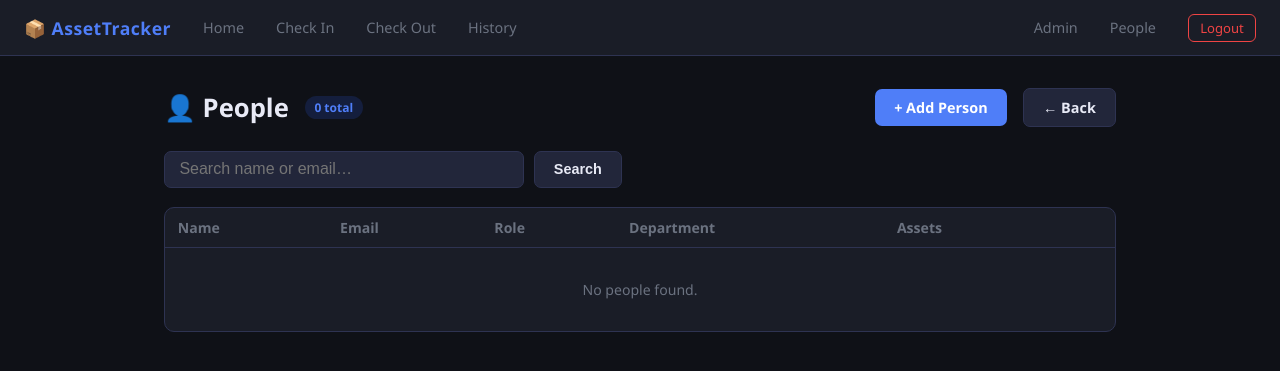
After one commit to TechniKalCancer/Basic-Asset-Tracking, a Flask app: page /admin/people in a window 1280 px wide. The commit adds this page. Shown: the top 371 px of the page. Run offline with Flask 3, Linux system fonts and the light colour scheme; the visitor is signed in with stand-in values (Sample User, id 1).

Commit message:
Add People directory and asset assignment workflow
Adds a Person model (name, email, role, department) and lets assets
be assigned/reassigned to a person directly from the registry page.
Also pins password hashing to pbkdf2:sha256 since scrypt isn't
available under LibreSSL-backed Python builds.

Co-Authored-By: Claude Sonnet 5 <noreply@anthropic.com>

```diff
--- a/app.py
+++ b/app.py
@@ -23,7 +23,9 @@ app.secret_key = os.environ.get('SECRET_KEY', 'dev-secret-change-in-prod')
 SESSION_TIMEOUT_MINUTES = 15
 WARNING_BEFORE_SECONDS  = 120  # warn 2 min before expiry
 
-ADMIN_PASSWORD_HASH = generate_password_hash(os.environ.get('ADMIN_PASSWORD', 'admin123'))
+ADMIN_PASSWORD_HASH = generate_password_hash(
+    os.environ.get('ADMIN_PASSWORD', 'admin123'), method='pbkdf2:sha256'
+)
 
 # ─── Simple in-memory login rate limiter ──────────────────────────────────────
 _login_attempts = defaultdict(list)  # ip -> [timestamp, ...]
@@ -74,18 +76,48 @@ class Asset(db.Model):
     it gets healed automatically when a CSV import adds that asset_tag.
     """
     __tablename__ = 'asset'
-    id           = db.Column(db.Integer, primary_key=True)
-    asset_tag    = db.Column(db.String(120), unique=True, nullable=False, index=True)
-    check_in     = db.Column(db.DateTime, nullable=True)
-    check_out    = db.Column(db.DateTime, nullable=True)
-    is_valid     = db.Column(db.Boolean, default=False, nullable=False)
+    id             = db.Column(db.Integer, primary_key=True)
+    asset_tag      = db.Column(db.String(120), unique=True, nullable=False, index=True)
+    check_in       = db.Column(db.DateTime, nullable=True)
+    check_out      = db.Column(db.DateTime, nullable=True)
+    is_valid       = db.Column(db.Boolean, default=False, nullable=False)
+    assigned_to_id = db.Column(db.Integer, db.ForeignKey('person.id'), nullable=True)
+
+    assigned_to = db.relationship('Person', backref='assets')
 
     def to_dict(self):
         return {
-            'asset_tag': self.asset_tag,
-            'check_in':  self.check_in.isoformat() if self.check_in else None,
-            'check_out': self.check_out.isoformat() if self.check_out else None,
-            'is_valid':  self.is_valid,
+            'asset_tag':    self.asset_tag,
+            'check_in':     self.check_in.isoformat() if self.check_in else None,
+            'check_out':    self.check_out.isoformat() if self.check_out else None,
+            'is_valid':     self.is_valid,
+            'assigned_to':  self.assigned_to.full_name if self.assigned_to else None,
+        }
+
+
+class Person(db.Model):
+    """A staff/student record that an asset can be assigned to."""
+    __tablename__ = 'person'
+    id         = db.Column(db.Integer, primary_key=True)
+    first_name = db.Column(db.String(80), nullable=False)
+    last_name  = db.Column(db.String(80), nullable=False)
+    email      = db.Column(db.String(120), unique=True, nullable=False, index=True)
+    role       = db.Column(db.String(20), nullable=False, default='staff')  # 'staff' | 'student'
+    department = db.Column(db.String(80), nullable=True)
+    created_at = db.Column(db.DateTime, nullable=False, default=datetime.utcnow)
+
+    @property
+    def full_name(self):
+        return f'{self.first_name} {self.last_name}'
+
+    def to_dict(self):
+        return {
+            'id':         self.id,
+            'first_name': self.first_name,
+            'last_name':  self.last_name,
+            'email':      self.email,
+            'role':       self.role,
+            'department': self.department,
         }
 
 
@@ -224,9 +256,11 @@ def session_status():
 def admin_panel():
     registry_count = AssetRegistry.query.count()
     orphan_count   = Asset.query.filter_by(is_valid=False).count()
+    people_count   = Person.query.count()
     return render_template('admin_panel.html',
                            registry_count=registry_count,
-                           orphan_count=orphan_count)
+                           orphan_count=orphan_count,
+                           people_count=people_count)
 
 
 @app.route('/admin/upload_csv', methods=['POST'])
@@ -359,7 +393,14 @@ def admin_registry():
             )
         )
     pagination = query.paginate(page=page, per_page=per_page, error_out=False)
-    return render_template('admin_registry.html', pagination=pagination, search=search)
+
+    page_tags = [row.asset_tag for row in pagination.items]
+    assets_by_tag = {
+        a.asset_tag: a for a in Asset.query.filter(Asset.asset_tag.in_(page_tags))
+    }
+
+    return render_template('admin_registry.html', pagination=pagination, search=search,
+                           assets_by_tag=assets_by_tag)
 
 
 @app.route('/admin/orphans')
@@ -367,6 +408,166 @@ def admin_registry():
 def admin_orphans():
     orphans = Asset.query.filter_by(is_valid=False).order_by(Asset.asset_tag).all()
     return render_template('admin_orphans.html', orphans=orphans)
+
+
+# ─── People ───────────────────────────────────────────────────────────────────
+
+@app.route('/admin/people')
+@login_required
+def admin_people():
+    page     = request.args.get('page', 1, type=int)
+    per_page = 50
+    query    = Person.query.order_by(Person.last_name, Person.first_name)
+    search   = request.args.get('q', '').strip()
+    if search:
+        like = f'%{search}%'
+        query = query.filter(
+            db.or_(
+                Person.first_name.ilike(like),
+                Person.last_name.ilike(like),
+                Person.email.ilike(like),
+            )
+        )
+    pagination = query.paginate(page=page, per_page=per_page, error_out=False)
+    return render_template('admin_people.html', pagination=pagination, search=search)
+
+
+def _person_form_values():
+    """Reads and normalizes the People create/edit form fields from the request."""
+    return {
+        'first_name': request.form.get('first_name', '').strip(),
+        'last_name':  request.form.get('last_name', '').strip(),
+        'email':      request.form.get('email', '').strip().lower(),
+        'role':       request.form.get('role', 'staff').strip(),
+        'department': request.form.get('department', '').strip() or None,
+    }
+
+
+def _validate_person_form(values):
+    """Returns an error message string, or None if the form values are valid."""
+    if not values['first_name'] or not values['last_name'] or not values['email']:
+        return 'First name, last name, and email are required.'
+    if '@' not in values['email'] or '.' not in values['email'].split('@')[-1]:
+        return 'Enter a valid email address.'
+    return None
+
+
+@app.route('/admin/people/new', methods=['GET', 'POST'])
+@login_required
+def admin_person_new():
+    if request.method == 'POST':
+        values = _person_form_values()
+        error = _validate_person_form(values)
+        if error:
+            flash(error, 'error')
+            return render_template('admin_person_form.html', person=None, form=values)
+
+        try:
+            person = Person(**values)
+            db.session.add(person)
+            db.session.commit()
+            flash(f'Added {person.full_name}.', 'success')
+            return redirect(url_for('admin_people'))
+        except Exception as e:
+            db.session.rollback()
+            flash(f'Could not add person: {e}', 'error')
+            return render_template('admin_person_form.html', person=None, form=values)
+
+    return render_template('admin_person_form.html', person=None, form=None)
+
+
+@app.route('/admin/people/<int:person_id>/edit', methods=['GET', 'POST'])
+@login_required
+def admin_person_edit(person_id):
+    person = Person.query.get_or_404(person_id)
+
+    if request.method == 'POST':
+        values = _person_form_values()
+        error = _validate_person_form(values)
+        if error:
+            flash(error, 'error')
+            return render_template('admin_person_form.html', person=person, form=values)
+
+        try:
+            for field, value in values.items():
+                setattr(person, field, value)
+            db.session.commit()
+            flash(f'Updated {person.full_name}.', 'success')
+            return redirect(url_for('admin_people'))
+        except Exception as e:
+            db.session.rollback()
+            flash(f'Could not update person: {e}', 'error')
+            return render_template('admin_person_form.html', person=person, form=values)
+
+    return render_template('admin_person_form.html', person=person, form=None)
+
+
+@app.route('/admin/people/<int:person_id>/delete', methods=['POST'])
+@login_required
+def admin_person_delete(person_id):
+    """Deletes a person. Any assets currently assigned to them are unassigned, not blocked."""
+    person = Person.query.get_or_404(person_id)
+    try:
+        unassigned = Asset.query.filter_by(assigned_to_id=person.id).update({'assigned_to_id': None})
+        db.session.delete(person)
+        db.session.commit()
+        msg = f'Deleted {person.full_name}.'
+        if unassigned:
+            msg += f' Unassigned {unassigned} asset{"s" if unassigned != 1 else ""}.'
+        flash(msg, 'success')
+    except Exception as e:
+        db.session.rollback()
+        flash(f'Could not delete person: {e}', 'error')
+    return redirect(url_for('admin_people'))
+
+
+# ─── Asset Assignment ─────────────────────────────────────────────────────────
+
+@app.route('/admin/assets/<string:asset_tag>/assign', methods=['GET', 'POST'])
+@login_required
+def admin_asset_assign(asset_tag):
+    """
+    Assigns a person to an asset_tag. The asset_tag must exist in the registry;
+    the live Asset row is created on first assignment if scanning hasn't made one yet.
+    """
+    registry_row = AssetRegistry.query.filter_by(asset_tag=asset_tag).first_or_404()
+    asset = Asset.query.filter_by(asset_tag=asset_tag).first()
+
+    if request.method == 'POST':
+        person_id = request.form.get('person_id', type=int)
+        if not person_id:
+            flash('Select a person to assign.', 'error')
+            return redirect(url_for('admin_asset_assign', asset_tag=asset_tag))
+
+        person = Person.query.get_or_404(person_id)
+        try:
+            if not asset:
+                asset = Asset(asset_tag=asset_tag, is_valid=True)
+                db.session.add(asset)
+            asset.assigned_to_id = person.id
+            db.session.commit()
+            flash(f'Assigned {asset_tag} to {person.full_name}.', 'success')
+        except Exception as e:
+            db.session.rollback()
+            flash(f'Could not assign asset: {e}', 'error')
+        return redirect(url_for('admin_registry'))
+
+    people = Person.query.order_by(Person.last_name, Person.first_name).all()
+    return render_template('admin_assign.html', registry_row=registry_row, asset=asset, people=people)
+
+
+@app.route('/admin/assets/<string:asset_tag>/unassign', methods=['POST'])
+@login_required
+def admin_asset_unassign(asset_tag):
+    asset = Asset.query.filter_by(asset_tag=asset_tag).first_or_404()
+    try:
+        asset.assigned_to_id = None
+        db.session.commit()
+        flash(f'Unassigned {asset_tag}.', 'success')
+    except Exception as e:
+        db.session.rollback()
+        flash(f'Could not unassign asset: {e}', 'error')
+    return redirect(url_for('admin_registry'))
 
 
 # ─── Scan / Check-in / Check-out API ─────────────────────────────────────────
--- a/templates/admin_panel.html
+++ b/templates/admin_panel.html
@@ -11,6 +11,10 @@
   <div class="stat-card">
     <div class="num" style="color:{{ 'var(--warning)' if orphan_count else 'var(--success)' }}">{{ orphan_count }}</div>
     <div class="lbl">Orphaned Records</div>
+  </div>
+  <div class="stat-card">
+    <div class="num">{{ people_count }}</div>
+    <div class="lbl">People</div>
   </div>
 </div>
 
@@ -44,6 +48,7 @@
 <!-- Quick links -->
 <div style="display:flex;gap:1rem;flex-wrap:wrap;">
   <a href="/admin/registry" class="btn btn-ghost">📋 View Registry</a>
+  <a href="/admin/people" class="btn btn-ghost">👤 Manage People</a>
   {% if orphan_count %}
     <a href="/admin/orphans" class="btn btn-ghost" style="color:var(--warning);border-color:var(--warning);">
       ⚠️ View {{ orphan_count }} Orphan{{ 's' if orphan_count != 1 }}
--- /dev/null
+++ b/templates/admin_people.html
@@ -0,0 +1,66 @@
+{% extends 'base.html' %}
+{% block title %}People{% endblock %}
+{% block content %}
+<div style="display:flex;align-items:center;gap:1rem;margin-bottom:1.5rem;flex-wrap:wrap;">
+  <h1 style="margin:0;">👤 People</h1>
+  <span class="badge badge-blue">{{ pagination.total }} total</span>
+  <span class="spacer" style="flex:1;"></span>
+  <a href="/admin/people/new" class="btn btn-primary">+ Add Person</a>
+  <a href="/admin" class="btn btn-ghost">← Back</a>
+</div>
+
+<form method="GET" style="margin-bottom:1.2rem;display:flex;gap:.6rem;">
+  <input name="q" value="{{ search }}" placeholder="Search name or email…" style="max-width:360px;" />
+  <button type="submit" class="btn btn-ghost">Search</button>
+  {% if search %}<a href="/admin/people" class="btn btn-ghost">Clear</a>{% endif %}
+</form>
+
+<div class="card" style="padding:0;overflow:hidden;">
+  <table>
+    <thead>
+      <tr>
+        <th>Name</th>
+        <th>Email</th>
+        <th>Role</th>
+        <th>Department</th>
+        <th>Assets</th>
+        <th></th>
+      </tr>
+    </thead>
+    <tbody>
+      {% for person in pagination.items %}
+      <tr>
+        <td>{{ person.full_name }}</td>
+        <td style="color:var(--muted);">{{ person.email }}</td>
+        <td><span class="badge {{ 'badge-blue' if person.role == 'staff' else 'badge-green' }}">{{ person.role }}</span></td>
+        <td style="color:var(--muted);">{{ person.department or '—' }}</td>
+        <td style="color:var(--muted);">{{ person.assets|length }}</td>
+        <td style="text-align:right;white-space:nowrap;">
+          <a href="/admin/people/{{ person.id }}/edit" class="btn btn-ghost" style="padding:.3rem .7rem;">Edit</a>
+          <form method="POST" action="/admin/people/{{ person.id }}/delete" style="display:inline;"
+                onsubmit="return confirm('Delete {{ person.full_name }}? Any assigned assets will be unassigned.');">
+            <button type="submit" class="btn btn-danger" style="padding:.3rem .7rem;">Delete</button>
+          </form>
+        </td>
+      </tr>
+      {% else %}
+      <tr><td colspan="6" style="text-align:center;color:var(--muted);padding:2rem;">No people found.</td></tr>
+      {% endfor %}
+    </tbody>
+  </table>
+</div>
+
+{% if pagination.pages > 1 %}
+<div style="display:flex;gap:.5rem;justify-content:center;margin-top:1rem;">
+  {% if pagination.has_prev %}
+    <a href="?page={{ pagination.prev_num }}{% if search %}&q={{ search }}{% endif %}" class="btn btn-ghost">‹ Prev</a>
+  {% endif %}
+  <span style="padding:.5rem 1rem;color:var(--muted);font-size:.88rem;">
+    Page {{ pagination.page }} of {{ pagination.pages }}
+  </span>
+  {% if pagination.has_next %}
+    <a href="?page={{ pagination.next_num }}{% if search %}&q={{ search }}{% endif %}" class="btn btn-ghost">Next ›</a>
+  {% endif %}
+</div>
+{% endif %}
+{% endblock %}
--- a/templates/base.html
+++ b/templates/base.html
@@ -148,6 +148,7 @@
     <span class="spacer"></span>
     {% if session.get('admin_logged_in') %}
       <a href="/admin">Admin</a>
+      <a href="/admin/people">People</a>
       <a href="/admin/logout" class="logout">Logout</a>
     {% else %}
       <a href="/admin/login">Admin</a>
```
Also changed, not shown: templates/admin_assign.html (added, +43 -0 lines), templates/admin_person_form.html (added, +39 -0 lines), templates/admin_registry.html (+16 -1 lines), README.md.
